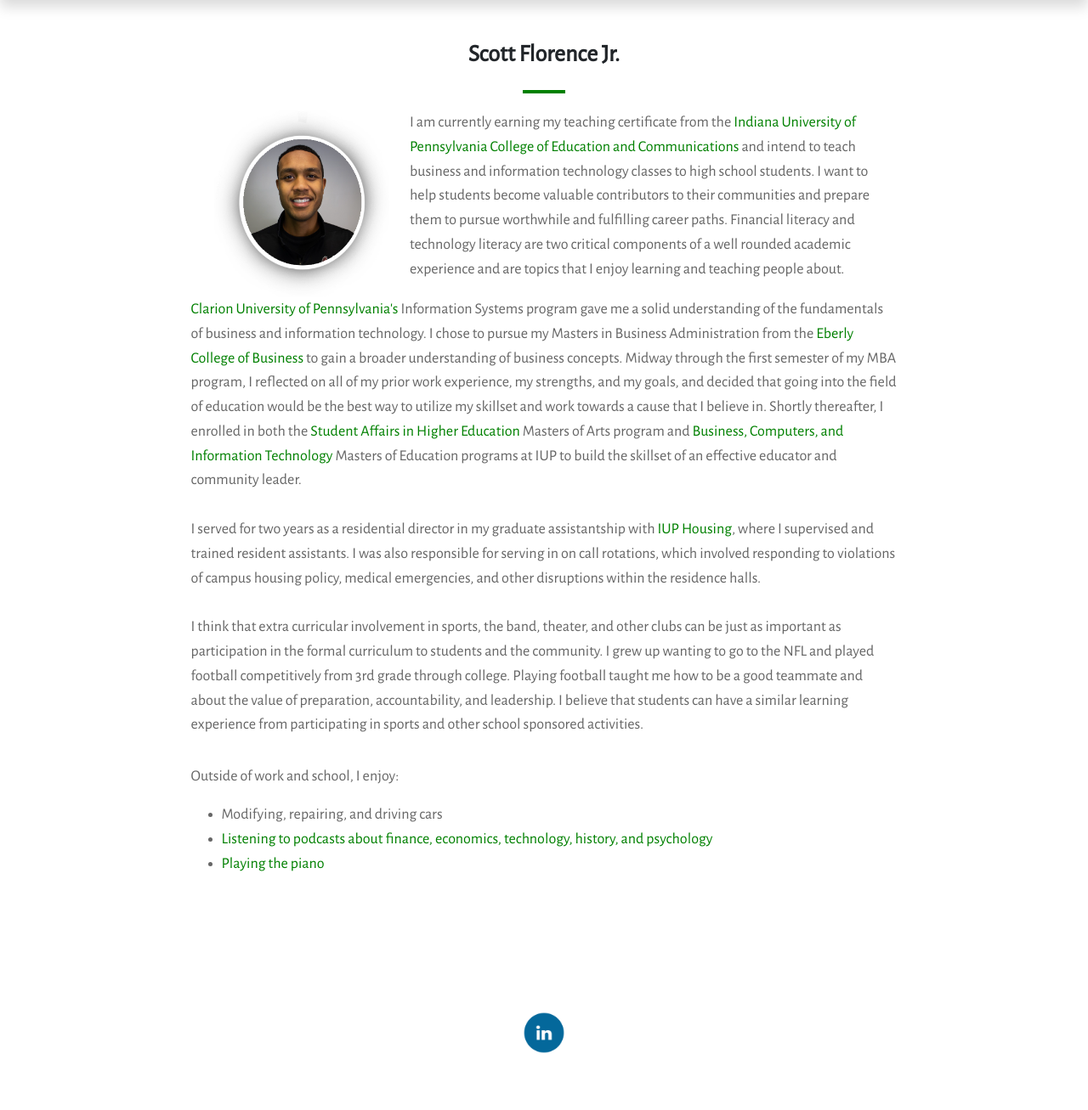
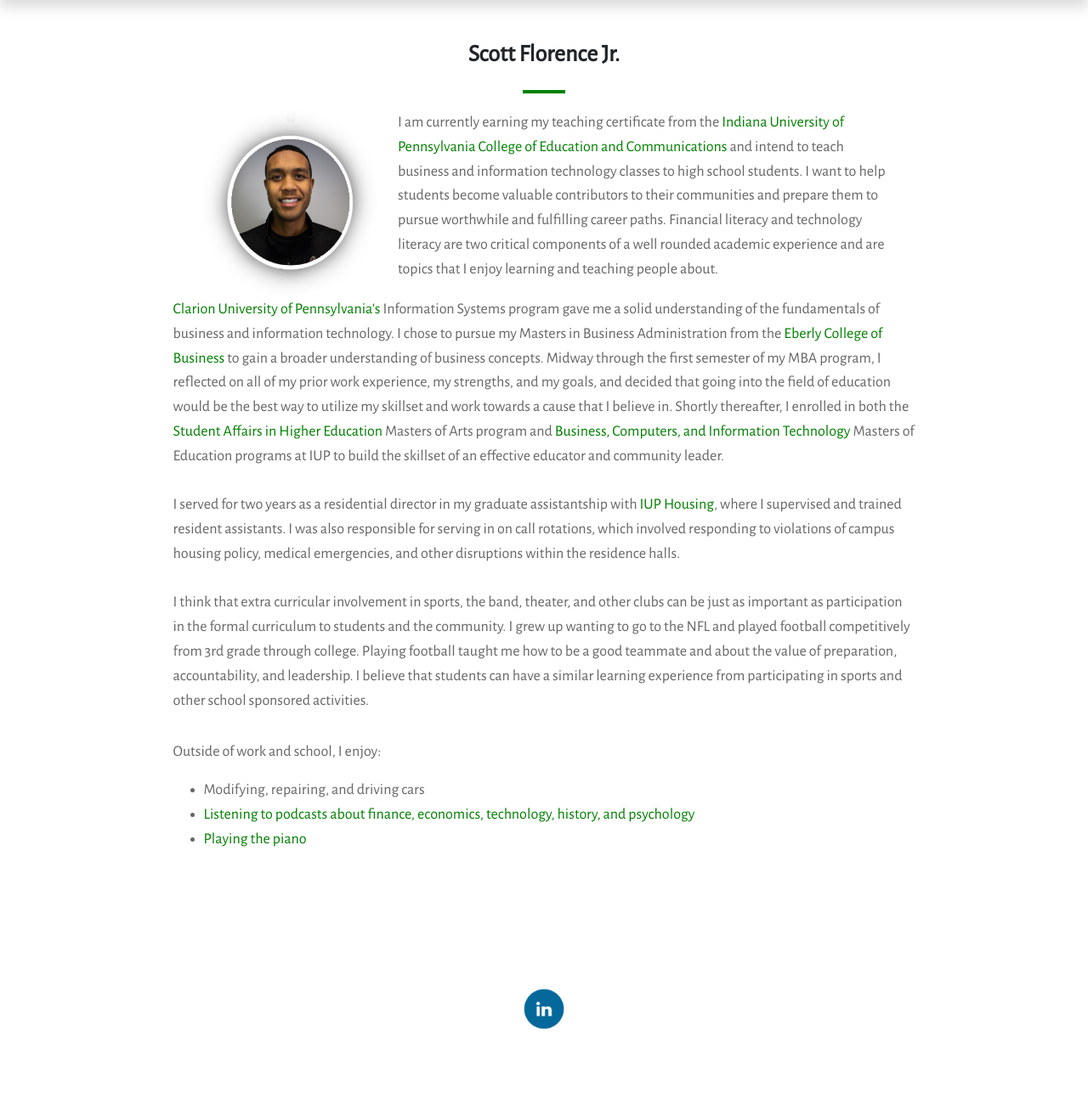
Before and after one commit to scottf10/scottflorencejr, a PHP site: page /scottflo/ in a window 1280 px wide. Shown: the part 41-1348 px from the top of the page at 85% size. After the commit the page ends 1253 px from the top, so only its background shows below. Run offline with PHP 8.4, Linux system fonts and the light colour scheme; some libraries are stand-ins or nearby versions.

Commit message:
Index Page Spacing

```diff
--- a/index.php
+++ b/index.php
@@ -9,14 +9,14 @@
 include('includes/navbar.php');
 ?>
 
-<div class="container">
+<div class="container px-0">
     <section class="py-5 ml-5 mr-0 px-0">
         <div class="row justify-content-center text-center">
             <h3 class="text-dark mb-4"><strong>Scott Florence Jr.</strong></h3>
             <div class="underline"></div>
         </div>
         <div class="row justify-content-center">
-            <div class="col-9">
+            <div class="col-9 mx-0 px-0">
                 <div class="row justify-content-center">
                     <img src="assets/images/portriat.png" class="d-md-block col-12 col-lg-4" style="height: 220px; width: 230px;"></img>
                     <p class="col-12 col-lg-8">
```
